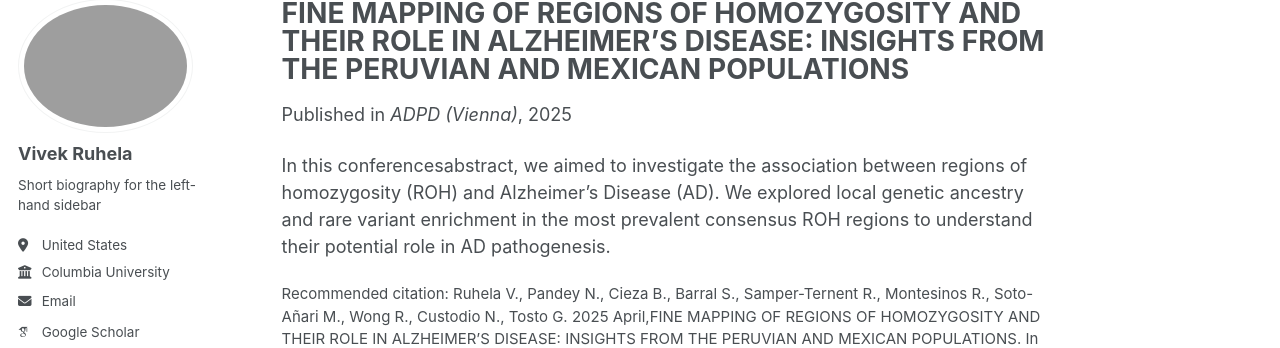
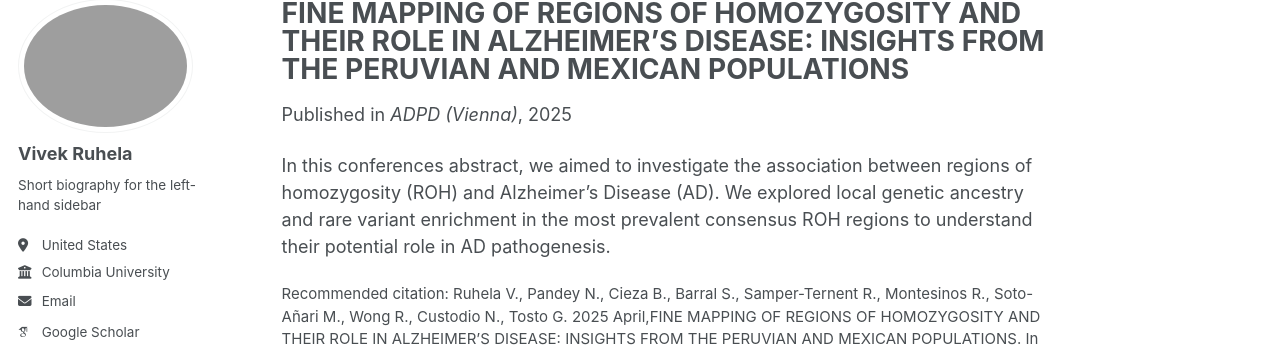
Before and after one commit to vivekruhela/vivekruhela.github.io, a Jekyll site: the page built from _publications/2025-04-04-peru-roh.md, in a window 1280 px wide and 1202 px high. Shown: the part 100-448 px from the top of the window. Built offline with Jekyll 4.4.1, drawn with Linux system fonts in a browser that asks for light colours; some web fonts are replaced; a script that is not in the unit is left out.

Commit message:
Update 2025-04-04-peru-roh.md

```diff
--- a/_publications/2025-04-04-peru-roh.md
+++ b/_publications/2025-04-04-peru-roh.md
@@ -12,4 +12,4 @@ bibtexurl: "http://vivekruhela.github.io/files/peru-roh.bib"
 citation: "Ruhela V., Pandey N., Cieza B., Barral S., Samper-Ternent R., Montesinos R., Soto-Añari M., Wong R., Custodio N., Tosto G. 2025 April,FINE MAPPING OF REGIONS OF HOMOZYGOSITY AND THEIR ROLE IN ALZHEIMER’S DISEASE: INSIGHTS FROM THE PERUVIAN AND MEXICAN POPULATIONS. In <i>International Conference on Alzheimer's and Parkinson's Diseases and related neurological disorders (ADPD)</i>. http://dx.doi.org/10.13140/RG.2.2.15642.15048"
 ---
 
-In this conferencesabstract, we aimed to investigate the association between regions of homozygosity (ROH) and Alzheimer's Disease (AD). We explored local genetic ancestry and rare variant enrichment in the most prevalent consensus ROH regions to understand their potential role in AD pathogenesis.
+In this conferences abstract, we aimed to investigate the association between regions of homozygosity (ROH) and Alzheimer's Disease (AD). We explored local genetic ancestry and rare variant enrichment in the most prevalent consensus ROH regions to understand their potential role in AD pathogenesis.
```
